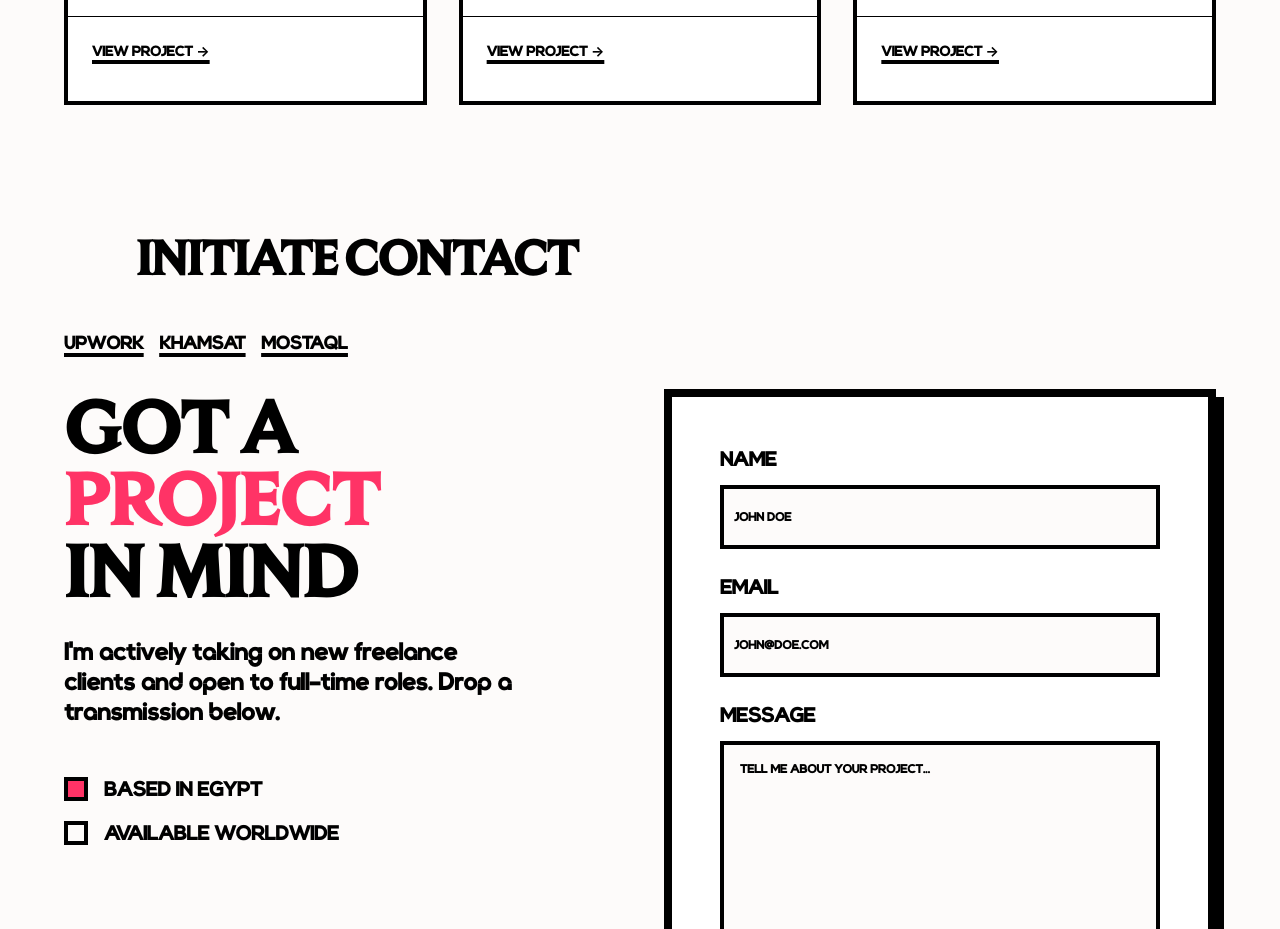
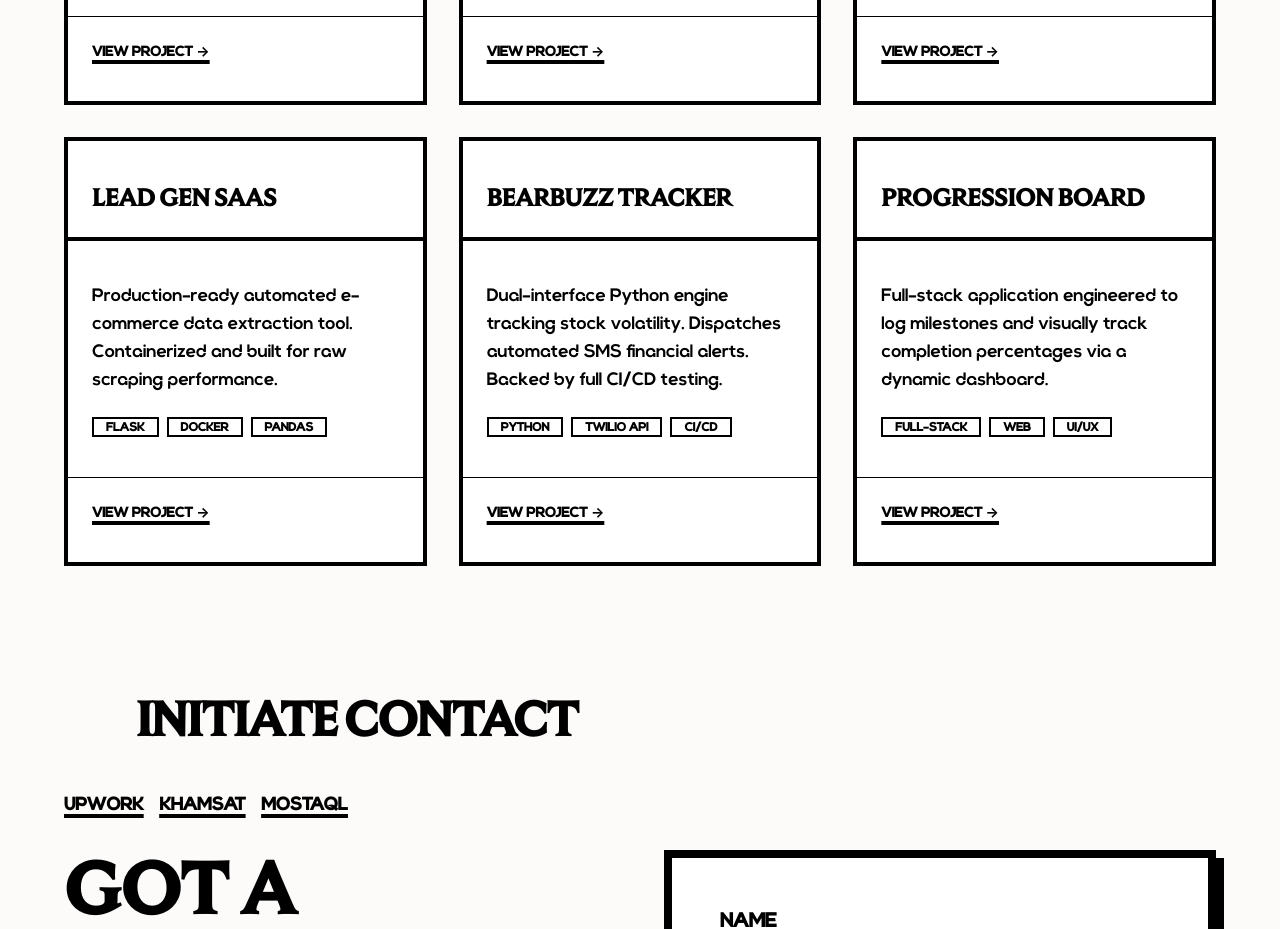
Before and after one commit to samybit/brutalist-portfolio, a React (Vite) app: page / in a window 1280 px wide. Shown: the part 1340-2269 px from the top of the page. Built offline with nearby package versions, Linux system fonts and the light colour scheme.

Commit message:
custom error messages & add 3 projects

```diff
--- a/src/App.tsx
+++ b/src/App.tsx
@@ -25,20 +25,65 @@ const projects = [
     description: "A raw, dependency-free e-commerce experience built entirely from scratch without frameworks.",
     tech: ["Vanilla JS", "DOM API", "CSS"],
     link: "https://github.com/samybit/vanilla-js-ecommerce"
+  },
+  {
+    title: "Lead Gen SaaS",
+    description: "Production-ready automated e-commerce data extraction tool. Containerized and built for raw scraping performance.",
+    tech: ["Flask", "Docker", "Pandas"],
+    link: "https://github.com/samybit/lead-gen-tool"
+  },
+  {
+    title: "BearBuzz Tracker",
+    description: "Dual-interface Python engine tracking stock volatility. Dispatches automated SMS financial alerts. Backed by full CI/CD testing.",
+    tech: ["Python", "Twilio API", "CI/CD"],
+    link: "https://github.com/samybit/bearbuzz"
+  },
+  {
+    title: "Progression Board",
+    description: "Full-stack application engineered to log milestones and visually track completion percentages via a dynamic dashboard.",
+    tech: ["Full-Stack", "Web", "UI/UX"],
+    link: "https://github.com/samybit/game-completion-board"
   }
 ];
 
 export default function App() {
   const [formStatus, setFormStatus] = useState<"idle" | "submitting" | "success" | "error">("idle");
 
+  // Custom error messages
+  const [errors, setErrors] = useState<{ name?: string, email?: string, message?: string }>({});
+
   const onSubmit = async (event: React.FormEvent<HTMLFormElement>) => {
     event.preventDefault();
+
+    const formData = new FormData(event.currentTarget);
+    const newErrors: { name?: string, email?: string, message?: string } = {};
+
+    const name = formData.get("name") as string;
+    const email = formData.get("email") as string;
+    const message = formData.get("message") as string;
+
+    // Custom Validation Rules
+    if (!name.trim()) newErrors.name = "IDENTIFICATION REQUIRED.";
+
+    if (!email.trim()) {
+      newErrors.email = "EMAIL ADDRESS REQUIRED.";
+    } else if (!/^[^\s@]+@[^\s@]+\.[^\s@]+$/.test(email)) {
+      newErrors.email = "INVALID EMAIL FORMAT.";
+    }
+
+    if (!message.trim()) newErrors.message = "TRANSMISSION CANNOT BE EMPTY.";
+
+    // If there are errors, stop the submission and show them
+    if (Object.keys(newErrors).length > 0) {
+      setErrors(newErrors);
+      return;
+    }
+
+    // If we pass validation, clear errors and proceed
+    setErrors({});
     setFormStatus("submitting");
 
-    // Grab the data from the form
-    const formData = new FormData(event.currentTarget);
-
-    // Web3Forms access key
+    // Web3Forms
     formData.append("access_key", "fa441d0e-c6d1-41e5-9fd2-7e80b5658873");
 
     try {
@@ -211,42 +256,44 @@ export default function App() {
               viewport={{ once: true }}
               className="bg-white border-8 border-foreground p-8 md:p-12 shadow-brutal-lg flex flex-col gap-6"
               onSubmit={onSubmit}
+              noValidate
             >
               <div className="space-y-3">
                 <Label htmlFor="name" className="font-sans font-black uppercase text-xl">Name</Label>
                 <Input
                   id="name"
-                  name="name" // Required for Web3Forms
-                  required
+                  name="name"
                   placeholder="JOHN DOE"
-                  className="rounded-none border-4 border-foreground h-16 text-xl font-bold font-sans focus-visible:ring-0 focus-visible:border-mainBrand focus-visible:bg-accent/10 bg-bgBrand transition-colors"
+                  // If there's an error, force the border to be the brand color
+                  className={`rounded-none border-4 h-16 text-xl font-bold font-sans focus-visible:ring-0 focus-visible:bg-accent/10 bg-bgBrand transition-colors ${errors.name ? 'border-mainBrand focus-visible:border-mainBrand' : 'border-foreground focus-visible:border-mainBrand'}`}
                 />
+                {/* Brutalist Error Message */}
+                {errors.name && <p className="text-mainBrand font-bold font-sans uppercase text-sm">{errors.name}</p>}
               </div>
 
               <div className="space-y-3">
                 <Label htmlFor="email" className="font-sans font-black uppercase text-xl">Email</Label>
                 <Input
                   id="email"
-                  name="email" // Required for Web3Forms
+                  name="email"
                   type="email"
-                  required
                   placeholder="JOHN@DOE.COM"
-                  className="rounded-none border-4 border-foreground h-16 text-xl font-bold font-sans focus-visible:ring-0 focus-visible:border-mainBrand focus-visible:bg-accent/10 bg-bgBrand transition-colors"
+                  className={`rounded-none border-4 h-16 text-xl font-bold font-sans focus-visible:ring-0 focus-visible:bg-accent/10 bg-bgBrand transition-colors ${errors.email ? 'border-mainBrand focus-visible:border-mainBrand' : 'border-foreground focus-visible:border-mainBrand'}`}
                 />
+                {errors.email && <p className="text-mainBrand font-bold font-sans uppercase text-sm">{errors.email}</p>}
               </div>
 
               <div className="space-y-3">
                 <Label htmlFor="message" className="font-sans font-black uppercase text-xl">Message</Label>
                 <Textarea
                   id="message"
-                  name="message" // Required for Web3Forms
-                  required
+                  name="message"
                   placeholder="TELL ME ABOUT YOUR PROJECT..."
-                  className="rounded-none border-4 border-foreground min-h-[200px] text-xl font-bold font-sans focus-visible:ring-0 focus-visible:border-mainBrand focus-visible:bg-accent/10 bg-bgBrand resize-none transition-colors p-4"
+                  className={`rounded-none border-4 min-h-[200px] text-xl font-bold font-sans focus-visible:ring-0 focus-visible:bg-accent/10 bg-bgBrand resize-none transition-colors p-4 ${errors.message ? 'border-mainBrand focus-visible:border-mainBrand' : 'border-foreground focus-visible:border-mainBrand'}`}
                 />
+                {errors.message && <p className="text-mainBrand font-bold font-sans uppercase text-sm">{errors.message}</p>}
               </div>
 
-              {/* Dynamic Button State */}
               <Button
                 type="submit"
                 size="lg"
@@ -259,6 +306,7 @@ export default function App() {
                 {formStatus === "error" && "ERROR. TRY AGAIN."}
               </Button>
             </motion.form>
+
           </div>
         </section>
       </main>
```
